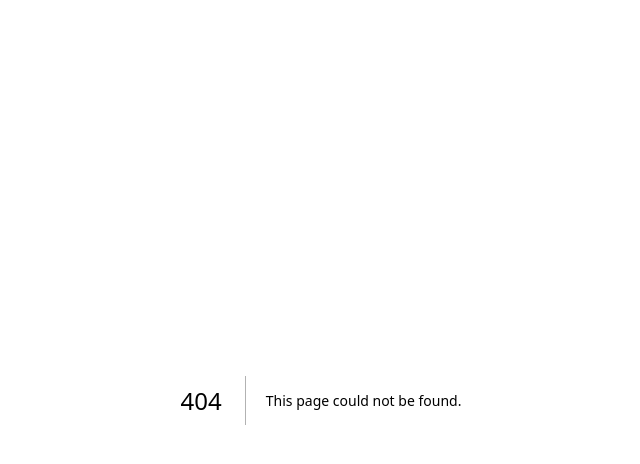
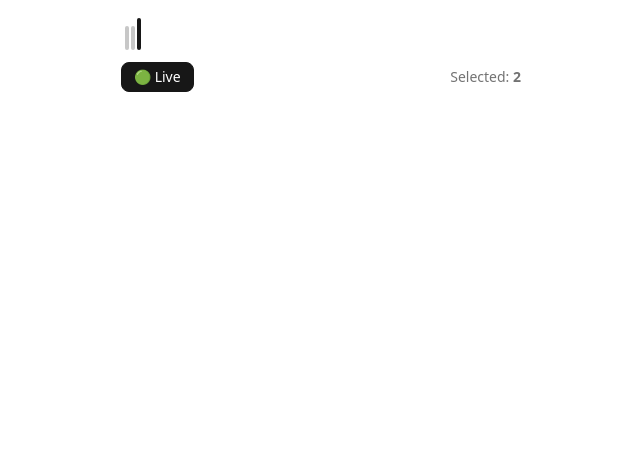
Before and after one commit to entrpyc/clearroute-hackathon-25, a Next.js app: page /panel/asen in a window 1280 px wide. Before the commit this address had no page. Shown: the top 464 px of the page, without its empty margins (319-959 px from the left). Built offline with nearby package versions, Linux system fonts and the light colour scheme.

Commit message:
add snapshot timeline

```diff
--- a/package.json
+++ b/package.json
@@ -9,6 +9,8 @@
     "lint": "next lint"
   },
   "dependencies": {
+    "@radix-ui/react-separator": "^1.1.7",
+    "@radix-ui/react-slot": "^1.2.3",
     "class-variance-authority": "^0.7.1",
     "clsx": "^2.1.1",
     "lucide-react": "^0.515.0",
@@ -16,7 +18,9 @@
     "papaparse": "^5.5.3",
     "react": "^19.0.0",
     "react-dom": "^19.0.0",
-    "tailwind-merge": "^3.3.1"
+    "tailwind-merge": "^3.3.1",
+    "tailwind-scrollbar": "^4.0.2",
+    "tailwindcss-animate": "^1.0.7"
   },
   "devDependencies": {
     "@eslint/eslintrc": "^3",
--- a/src/app/config/constants.ts
+++ b/src/app/config/constants.ts
@@ -60,4 +60,8 @@ export enum TelemetryKeys {
   LAP_DELTA = "Lap Delta"
 }
 
+export type TelemetrySnapshot = {
+  [K in TelemetryKeys]: string;
+} | object;
+
 export const TELEMETRY_STREAM_INTERVAL = parseInt(process.env.NEXT_PUBLIC_TELEMETRY_INTERVAL || '3000', 10);
--- a/src/app/globals.css
+++ b/src/app/globals.css
@@ -120,3 +120,13 @@
     @apply bg-background text-foreground;
   }
 }
+
+/* Hide scrollbar but still allow scrolling */
+.scrollbar-hide {
+  scrollbar-width: none; /* Firefox */
+  -ms-overflow-style: none; /* IE 10+ */
+}
+
+.scrollbar-hide::-webkit-scrollbar {
+  display: none; /* Chrome, Safari, Opera */
+}
--- /dev/null
+++ b/src/app/hooks/useSnapshotData.tsx
@@ -0,0 +1,12 @@
+import { useContext } from "react"
+import { SnapshotContext } from "../panel/snapshot-provider"
+
+const useSnapshotData = () => {
+  const context = useContext(SnapshotContext);
+
+  return (
+    context
+  )
+}
+
+export default useSnapshotData;
--- a/src/app/hooks/useTelemetrySnapshot.tsx
+++ b/src/app/hooks/useTelemetrySnapshot.tsx
@@ -1,14 +1,15 @@
 import { useEffect, useState } from "react";
 import { getSnapshot } from "@/services/telemetry/getSnapshot";
+import { TelemetrySnapshot } from "../config/constants";
 
 const useTelemetrySnapshot = (snapIndex: number) => {
-  const [snapshot, setSnapshot] = useState({});
+  const [snapshot, setSnapshot] = useState<TelemetrySnapshot | null>(null);
 
   useEffect(() => {
     const getTelemetrySnapshot = async () => {
       const data = await getSnapshot(snapIndex);
 
-      setSnapshot(data.snapshot || {});
+      setSnapshot(data.snapshot || null);
     }
 
     getTelemetrySnapshot();
--- a/src/app/hooks/useTelemetryStream.tsx
+++ b/src/app/hooks/useTelemetryStream.tsx
@@ -1,17 +1,17 @@
 import { useEffect, useRef, useState } from "react";
 import { getSnapshot } from "@/services/telemetry/getSnapshot";
-import { TELEMETRY_STREAM_INTERVAL } from "../config/constants";
+import { TELEMETRY_STREAM_INTERVAL, TelemetrySnapshot } from "../config/constants";
 
 const useTelemetryStream = () => {
-  const [snapshot, setSnapshot] = useState({});
+  const [snapshot, setSnapshot] = useState<TelemetrySnapshot | null>(null);
   const snapIndex = useRef(0);
 
   useEffect(() => {
     const readTelemetryStream = async () => {
       const data = await getSnapshot(snapIndex.current);
-      if (data.done) return;
+      if (data?.done) return;
 
-      setSnapshot(data.snapshot);
+      setSnapshot(data.snapshot || null);
       snapIndex.current += 1;
     };
 
--- /dev/null
+++ b/src/app/panel/asen/layout.tsx
@@ -0,0 +1,7 @@
+export default function RootLayout({
+  children,
+}: {
+  children: React.ReactNode
+}) {
+  return children;
+}
--- /dev/null
+++ b/src/app/panel/asen/page.tsx
@@ -0,0 +1,22 @@
+'use client';
+
+import useSnapshotData from "@/app/hooks/useSnapshotData";
+import useTelemetryStream from "@/app/hooks/useTelemetryStream";
+import SnapshotTimeline from "@/components/SnapshotTimeline";
+import { useEffect } from "react";
+
+export default function PerformanceEngineerPage() {
+  const { snapshot } = useTelemetryStream();
+  const { addSnapshot, selectSnapshot, allSnapshots } = useSnapshotData();
+
+  useEffect(() => {
+    if(snapshot) addSnapshot(snapshot);
+  }, [snapshot])
+
+  return (
+    <SnapshotTimeline
+      total={allSnapshots.length}
+      onSelect={(index) => selectSnapshot(index)}
+    />
+  );
+}
--- /dev/null
+++ b/src/app/panel/snapshot-provider.tsx
@@ -0,0 +1,62 @@
+'use client';
+
+import { createContext, useEffect, useState } from 'react';
+import { TelemetrySnapshot } from '../config/constants';
+
+type SnapshotContextType = {
+  allSnapshots: TelemetrySnapshot[];
+  currentSnapshot?: TelemetrySnapshot;
+  futureSnapshots: TelemetrySnapshot[];
+  setCurrentSnapshot: (snap: TelemetrySnapshot) => void;
+  setFutureSnapshots: (snaps: TelemetrySnapshot[]) => void;
+  addSnapshot: (snap: TelemetrySnapshot) => void;
+  selectSnapshot: (index: number) => void;
+};
+
+export const SnapshotContext = createContext<SnapshotContextType>({
+  allSnapshots: [],
+  currentSnapshot: undefined,
+  futureSnapshots: [],
+  setCurrentSnapshot: () => {},
+  setFutureSnapshots: () => {},
+  addSnapshot: () => {},
+  selectSnapshot: () => {},
+});
+
+export default function SnapshotProvider({
+  children,
+}: {
+  children: React.ReactNode;
+}) {
+  const [allSnapshots, setAllSnapshots] = useState<TelemetrySnapshot[]>([]);
+  const [currentSnapshot, setCurrentSnapshot] = useState<TelemetrySnapshot>();
+  const [futureSnapshots, setFutureSnapshots] = useState<TelemetrySnapshot[]>([]);
+
+  const addSnapshot = (snap: TelemetrySnapshot) => {
+    setAllSnapshots((val) => [...val, snap]);
+  };
+
+  const selectSnapshot = (index: number) => {
+    setCurrentSnapshot(allSnapshots[index]);
+  }
+
+  useEffect(() => {
+    console.log(currentSnapshot)
+  }, [currentSnapshot])
+
+  return (
+    <SnapshotContext.Provider
+      value={{
+        addSnapshot,
+        allSnapshots,
+        currentSnapshot,
+        setCurrentSnapshot,
+        futureSnapshots,
+        setFutureSnapshots,
+        selectSnapshot,
+      }}
+    >
+      {children}
+    </SnapshotContext.Provider>
+  );
+}
--- /dev/null
+++ b/src/components/SnapshotTimeline.tsx
@@ -0,0 +1,103 @@
+'use client';
+
+import { useEffect, useRef, useState } from 'react';
+import { cn } from '@/lib/utils';
+
+type Props = {
+  total: number;
+  onSelect: (index: number) => void;
+};
+
+export default function SnapshotTimeline({ total, onSelect }: Props) {
+  const [hoverIndex, setHoverIndex] = useState<number | null>(null);
+  const [selected, setSelected] = useState<number>(total - 1);
+  const [isLive, setIsLive] = useState<boolean>(true);
+  const [hasUserScrolled, setHasUserScrolled] = useState<boolean>(false);
+
+  const scrollRef = useRef<HTMLDivElement>(null);
+
+  useEffect(() => {
+    if (!isLive) return;
+    setSelected(total - 1);
+    onSelect(total - 1);
+  }, [isLive, total]);
+
+  useEffect(() => {
+    if (isLive && !hasUserScrolled && scrollRef.current) {
+      scrollRef.current.scrollTo({
+        left: scrollRef.current.scrollWidth,
+        behavior: 'smooth',
+      });
+    }
+  }, [selected, isLive, hasUserScrolled]);
+
+  const handleScroll = () => {
+    if (!scrollRef.current) return;
+    const { scrollLeft, scrollWidth, clientWidth } = scrollRef.current;
+
+    const isAtRight = scrollLeft + clientWidth >= scrollWidth - 5; // ~5px margin of error
+    setHasUserScrolled(!isAtRight);
+  };
+
+  const handleWheelScroll = (e: React.WheelEvent<HTMLDivElement>) => {
+    if (scrollRef.current) {
+      scrollRef.current.scrollLeft += e.deltaY;
+    }
+  };
+
+  return (
+    <div className="w-full max-w-[400px] mx-auto flex flex-col gap-3">
+      {/* Scrollable timeline */}
+      <div
+        ref={scrollRef}
+        onScroll={handleScroll}
+        onWheel={handleWheelScroll}
+        className="relative overflow-x-auto scrollbar-hide"
+      >
+        <div className="flex gap-0.5 items-end min-h-[50px] px-1">
+          {Array.from({ length: total }).map((_, i) => (
+            <div
+              key={i}
+              className={cn(
+                'relative group',
+                'w-1 h-6 rounded-sm cursor-pointer transition-all shrink-0',
+                selected === i ? 'bg-primary h-8' : 'bg-muted-foreground/40'
+              )}
+              onMouseEnter={() => setHoverIndex(i)}
+              onMouseLeave={() => setHoverIndex(null)}
+              onClick={() => {
+                setSelected(i);
+                onSelect(i);
+                setIsLive(false);
+              }}
+            >
+              {hoverIndex === i && (
+                <div className="pointer-events-none absolute left-1/2 bottom-full mb-2 -translate-x-1/2 px-2 py-0.5 text-xs rounded-md bg-background border shadow z-50 whitespace-nowrap">
+                  Snap: {i}
+                </div>
+              )}
+            </div>
+          ))}
+        </div>
+      </div>
+
+      <div className="flex items-center justify-between">
+        <div
+          onClick={() => {
+            setIsLive(true);
+            setHasUserScrolled(false);
+          }}
+          className={cn(
+            'px-3 py-1 text-sm rounded-md border border-primary cursor-pointer',
+            isLive && 'bg-primary text-white'
+          )}
+        >
+          {isLive ? '🟢' : '🔴'} Live
+        </div>
+        <div className="text-sm text-muted-foreground">
+          Selected: <strong>{selected}</strong>
+        </div>
+      </div>
+    </div>
+  );
+}
--- /dev/null
+++ b/tailwind.config.ts
@@ -0,0 +1,18 @@
+import type { Config } from 'tailwindcss';
+import tailwindScrollbar from 'tailwind-scrollbar';
+import tailwindAnimate from 'tailwindcss-animate';
+
+const config: Config = {
+  content: [
+    './app/**/*.{ts,tsx}',
+    './pages/**/*.{ts,tsx}',
+    './components/**/*.{ts,tsx}',
+    './src/**/*.{ts,tsx}',
+  ],
+  theme: {
+    extend: {},
+  },
+  plugins: [tailwindScrollbar, tailwindAnimate],
+};
+
+export default config;
```
Also changed, not shown: src/app/panel/layout.tsx (added, +11 -0 lines), 1 other file (tests, documents, lock files or other folders).
